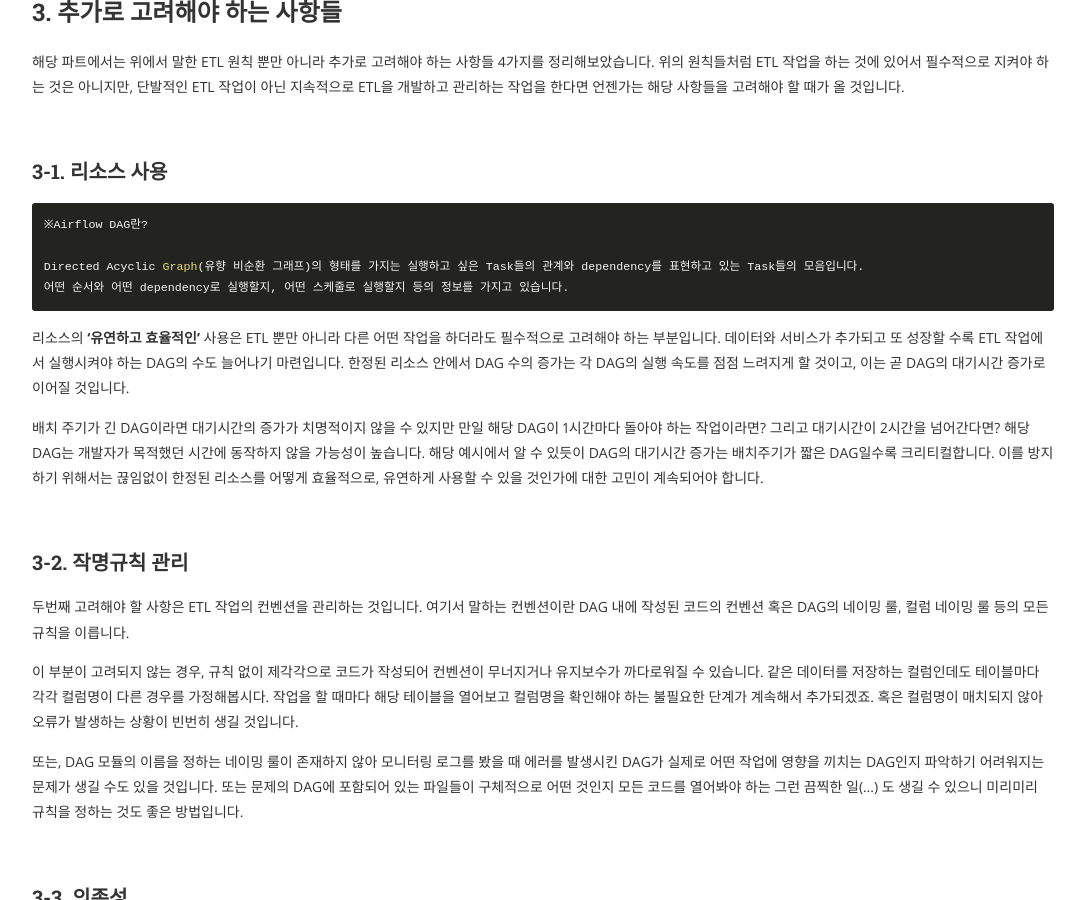
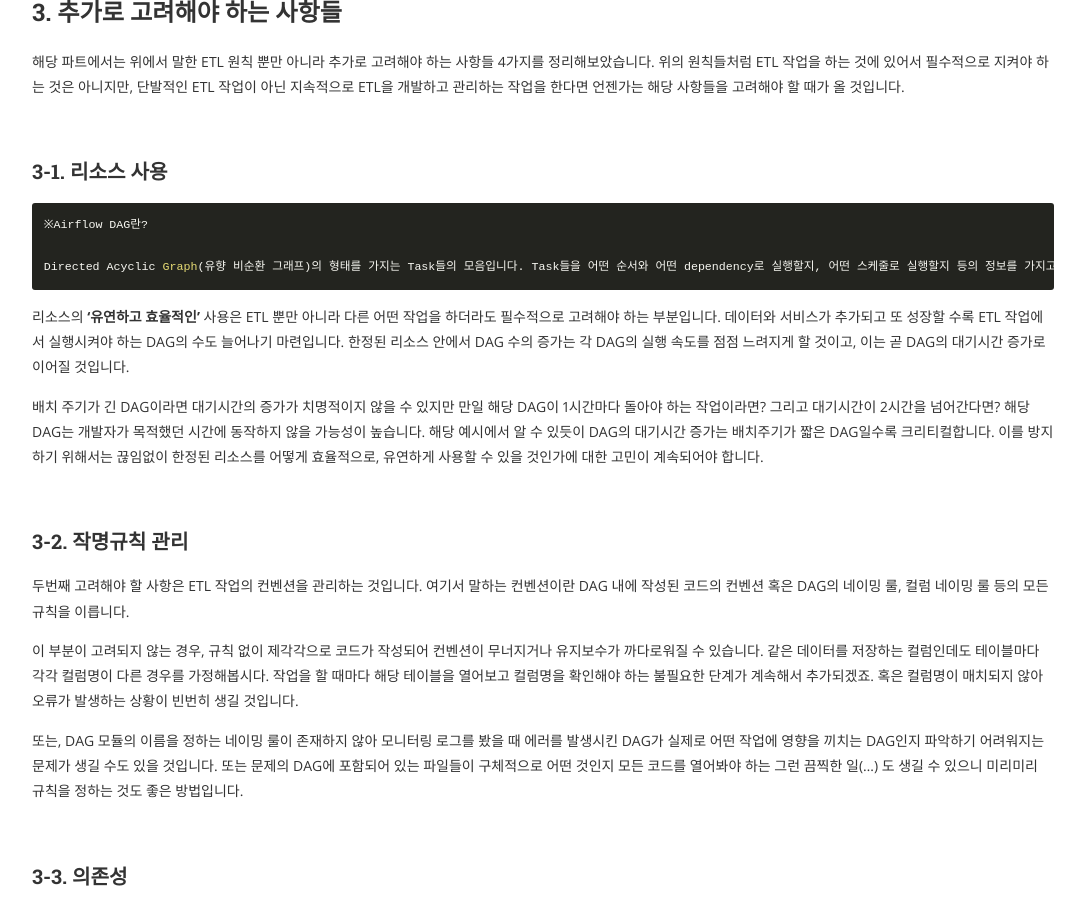
Before and after one commit to kurossncsoft/kurossncsoft.github.io, a Jekyll site: the page built from _posts/2021-07-21-etl_principles.md, in a window 1280 px wide and 900 px high, scrolled down 10918 px. Shown: the whole window, without its empty margins (97-1182 px from the left). Built offline with Jekyll 4.4.1, drawn with Linux system fonts in a browser that asks for light colours; nearby versions of some CDN libraries; comment, search, counter and statistics services are not loaded.

Commit message:
fix typo

````diff
--- a/_posts/2021-07-21-etl_principles.md
+++ b/_posts/2021-07-21-etl_principles.md
@@ -221,8 +221,7 @@ Airflow에서 제공하는 다양한 시각화 차트들을 예시로 가져와
 ```
 ※Airflow DAG란?
 
-Directed Acyclic Graph(유향 비순환 그래프)의 형태를 가지는 실행하고 싶은 Task들의 관계와 dependency를 표현하고 있는 Task들의 모음입니다.
-어떤 순서와 어떤 dependency로 실행할지, 어떤 스케줄로 실행할지 등의 정보를 가지고 있습니다.
+Directed Acyclic Graph(유향 비순환 그래프)의 형태를 가지는 Task들의 모음입니다. Task들을 어떤 순서와 어떤 dependency로 실행할지, 어떤 스케줄로 실행할지 등의 정보를 가지고 있습니다.
 ```
 
 리소스의 **'유연하고 효율적인'** 사용은 ETL 뿐만 아니라 다른 어떤 작업을 하더라도 필수적으로 고려해야 하는 부분입니다.  데이터와 서비스가 추가되고 또 성장할 수록 ETL 작업에서 실행시켜야 하는 DAG의 수도 늘어나기 마련입니다. 한정된 리소스 안에서 DAG 수의 증가는 각 DAG의 실행 속도를 점점 느려지게 할 것이고, 이는 곧 DAG의 대기시간 증가로 이어질 것입니다.
````
